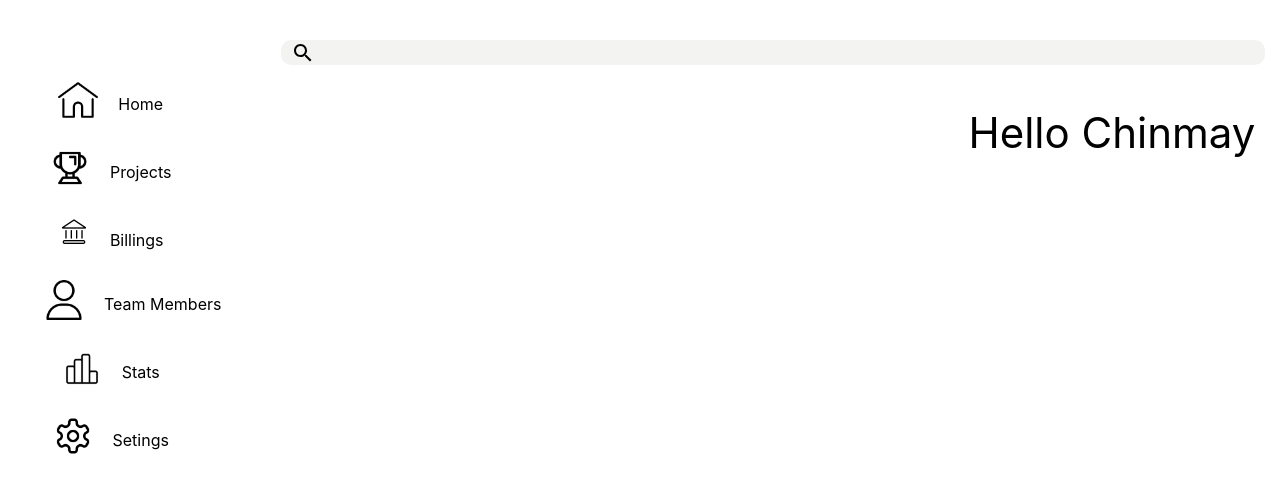
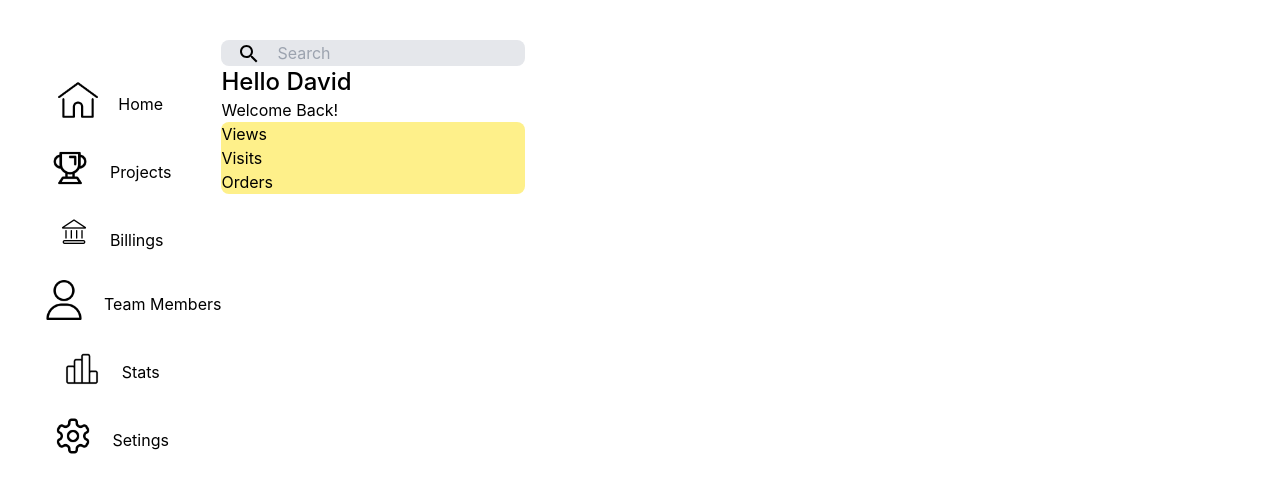
Before and after one commit to rohan9024/Dashboard, a React (Create React App) app: page / in a window 1280 px wide. Shown: the top 492 px of the page. Built offline with nearby package versions, Linux system fonts and the light colour scheme.

Commit message:
Added second.js

```diff
--- a/src/Components/Second.js
+++ b/src/Components/Second.js
@@ -1,18 +1,47 @@
 import React from 'react'
-import "./Second.css";
 import SearchIcon from '@mui/icons-material/Search';
 
 function Second() {
   return (
-    <div className='header_search'>
-      <SearchIcon/>
-      <input type="text" />
+    <div className='flex-col items-center justify-center mt-10'>
 
-      <div className='hello'>
-        <h1>Hello Chinmay</h1>
+      <div className='flex justify-center items-center '>
+        {/* Search bar */}
+        <div className='flex justify-center items-center bg-gray-200 space-x-4 rounded-lg '>
+          <div className='ml-4'>
+            <SearchIcon />
+          </div>
+          <div className='mr-4'>
+            <input placeholder='Search' type="text" className='outline-none bg-transparent border-none' />
+          </div>
+        </div>
+
+      </div>
+
+      {/* Welcome user */}
+      <div>
+        <h1 className='text-2xl font-medium'>Hello David</h1>
+        <h3 className='text-normal'>Welcome Back!</h3>
+      </div>
+
+
+      {/* Pahila dabba */}
+      <div className='bg-yellow-200 rounded-lg'>
+        <div>
+          <h1>Views</h1>
+        </div>
+        <div>
+          <h1>Visits</h1>
+
+        </div>
+        <div>
+          <h1>Orders</h1>
+
+        </div>
       </div>
 
     </div>
+
 
   )
 }
```
